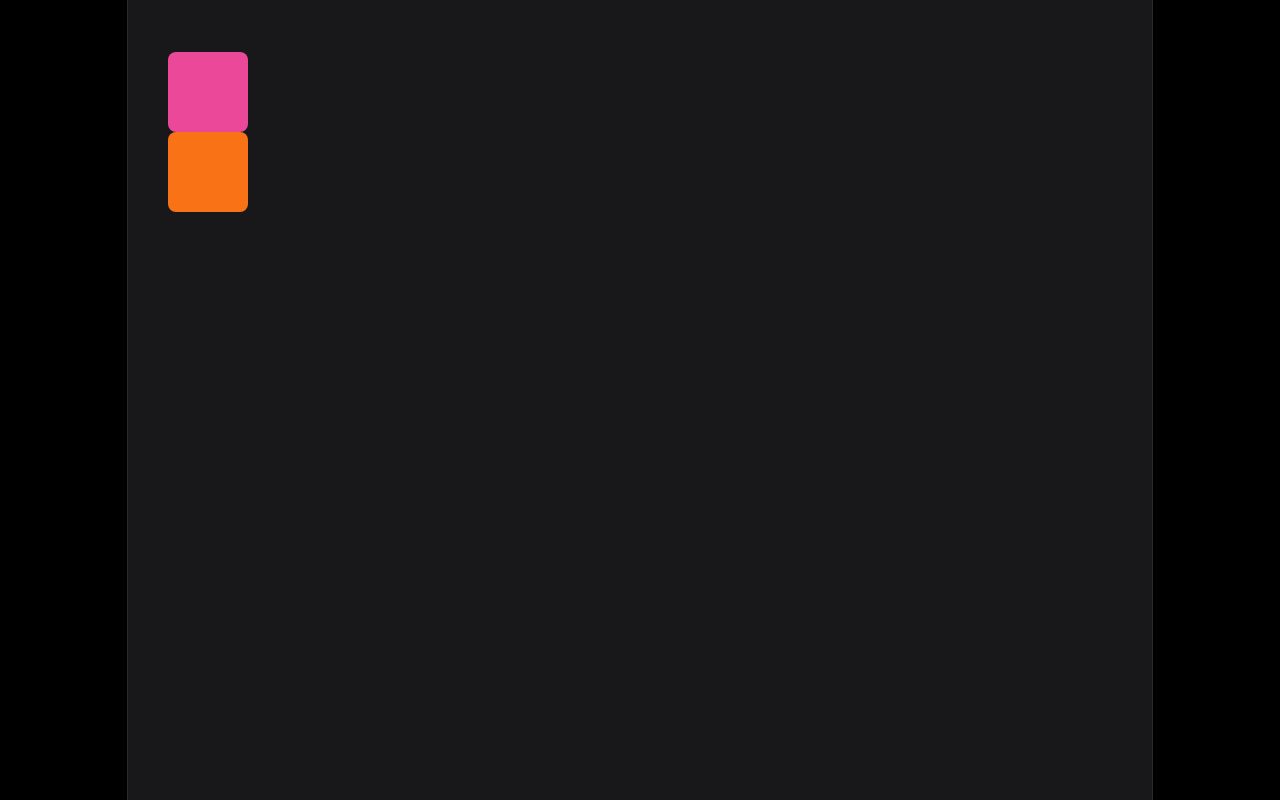
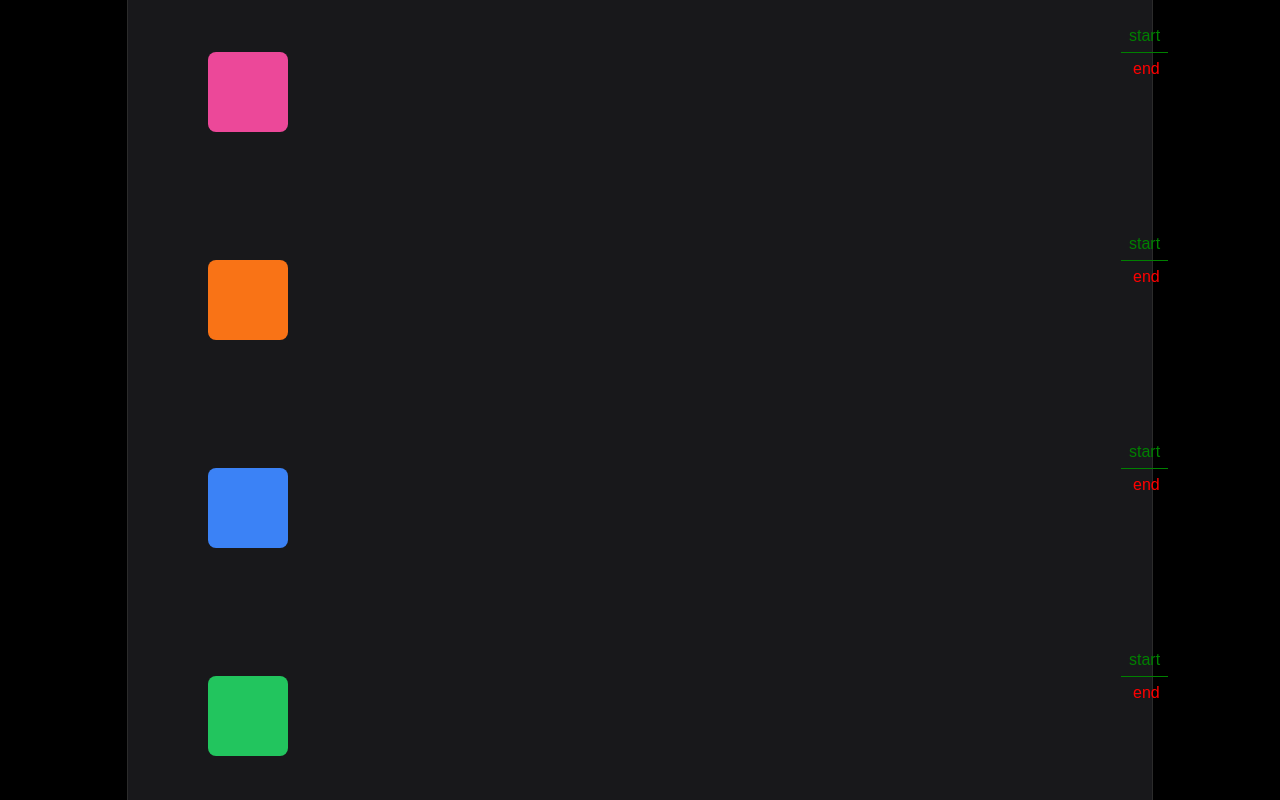
Before and after one commit to jigarbhoye04/GSAP, a React (Vite) app: page /gsapscrolltrigger in a window 1280 px wide. Shown: the part 820-1620 px from the top of the page. Built offline with nearby package versions, Linux system fonts and the light colour scheme.

Commit message:
gsapScrollTrigger

```diff
--- a/src/pages/GsapScrollTrigger.jsx
+++ b/src/pages/GsapScrollTrigger.jsx
@@ -1,5 +1,33 @@
+import { useGSAP } from "@gsap/react";
+import gsap from "gsap";
+import { ScrollTrigger } from "gsap/ScrollTrigger";
+import { useRef } from "react";
+
+gsap.registerPlugin(ScrollTrigger);
+
 const GsapScrollTrigger = () => {
-  // TODO: Implement the gsap scroll trigger
+  const scrollRef = useRef(null);
+
+  useGSAP(() => {
+    const boxes = gsap.utils.toArray(scrollRef.current.children);
+
+    boxes.forEach((box) => {
+      gsap.to(box, {
+        x: 350,
+        rotation: 360,
+        borderRadius: "100%",
+        scale: 1.5,
+        scrollTrigger: {
+          trigger: box,
+          start: "top 80%", //  start animation when box top reaches 80% of viewport
+          end: "top 30%", //  end somewhere above
+          scrub: true,
+          markers: true, // for debugging
+        },
+        ease: "power1.inOut",
+      });
+    });
+  }, []);
 
   return (
     <main>
@@ -51,16 +79,14 @@ const GsapScrollTrigger = () => {
         </svg>
       </div>
 
-      <div className="mt-20 w-full h-screen">
-        <div
-          id="scroll-pink"
-          className="scroll-box w-20 h-20 rounded-lg bg-pink-500"
-        />
-        <div
-          id="scroll-orange"
-          className="scroll-box w-20 h-20 rounded-lg bg-orange-500"
-        />
+      <div ref={scrollRef} className="space-y-32 mt-20 px-10">
+        <div className="scroll-box w-20 h-20 rounded-lg bg-pink-500" />
+        <div className="scroll-box w-20 h-20 rounded-lg bg-orange-500" />
+        <div className="scroll-box w-20 h-20 rounded-lg bg-blue-500" />
+        <div className="scroll-box w-20 h-20 rounded-lg bg-green-500" />
       </div>
+
+      <div style={{ height: "150vh" }} />
     </main>
   );
 };
--- a/src/pages/GsapStagger.jsx
+++ b/src/pages/GsapStagger.jsx
@@ -15,7 +15,7 @@ const GsapStagger = () => {
       repeat: -1,
       borderRadius: '100%',
       duration: 1,
-      // yoyo: true,
+      yoyo: true,
       // stagger: 0.5
       stagger: {
         amount: 1.5,
```
